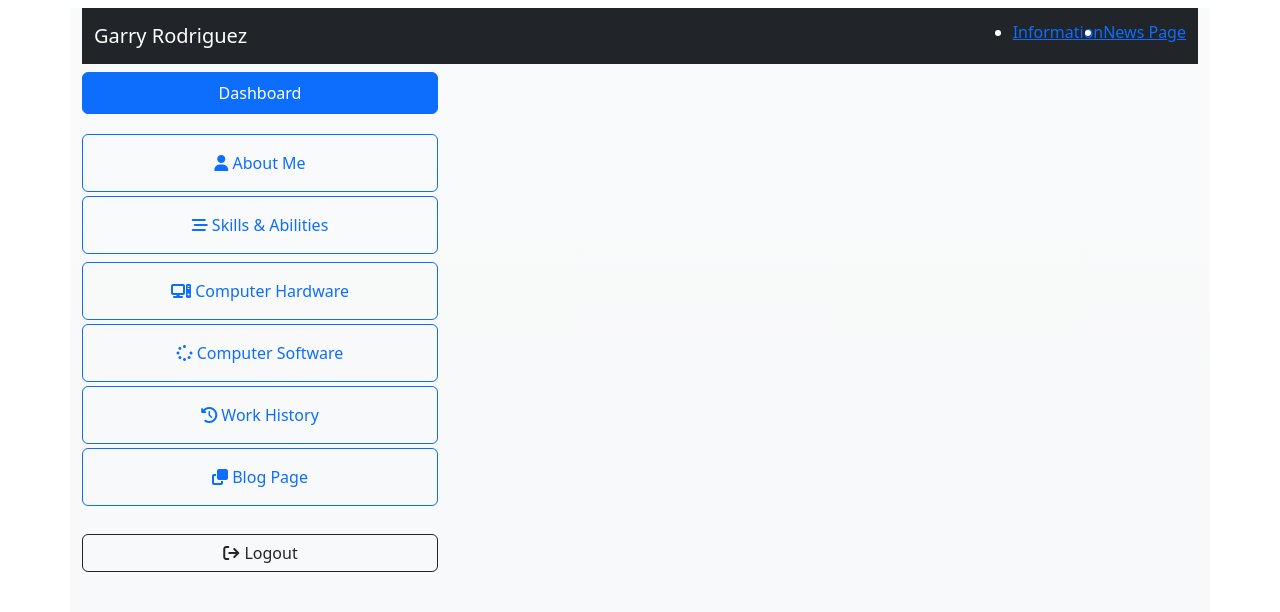
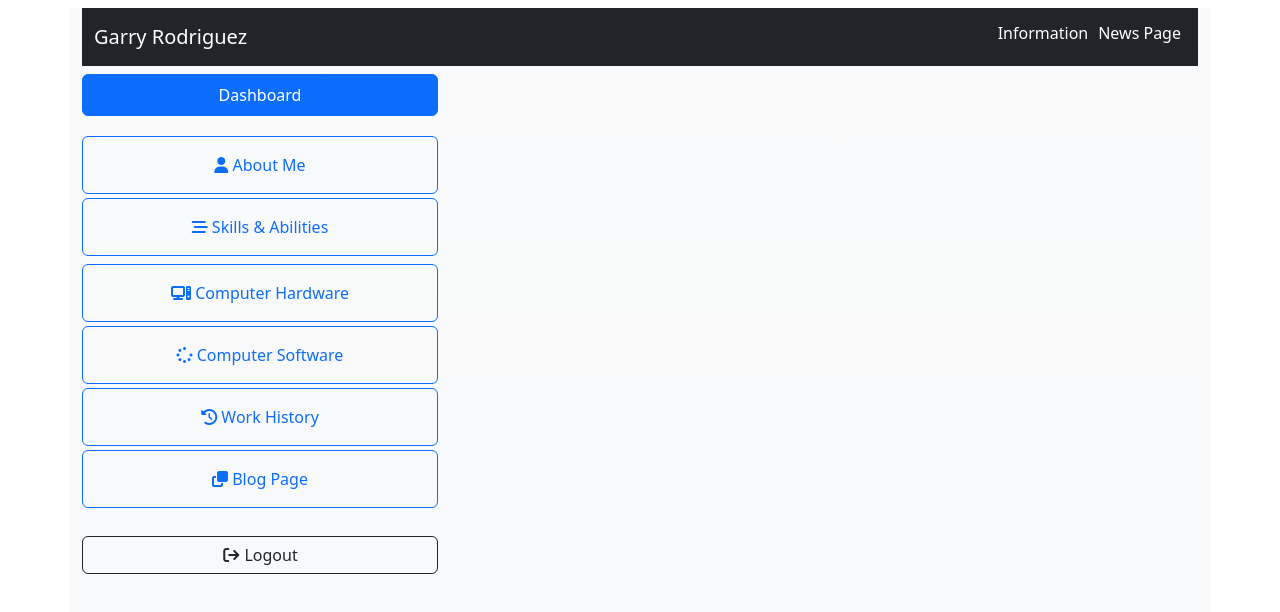
Before and after one commit to garryRodriguez/garryrodriguez.github.io, a plain HTML site: page index.html in a window 1280 px wide. Drawn offline with nearby package versions, Linux system fonts and the light colour scheme.

Commit message:
personal info seconf upload

```diff
--- a/index.html
+++ b/index.html
@@ -10,6 +10,14 @@
     <style>
         .upwork{
             text-decoration: none;
+        }
+        nav ul li{
+            list-style-type: none;
+            padding: 5px;
+        }
+        nav ul li a{
+            text-decoration: none;
+            color: #fff;
         }
     </style>
 </head>
@@ -52,7 +60,7 @@
                     <a href="index.html" class="btn btn-outline-dark mt-1 mb-1"><i class="fa-solid fa-arrow-right-from-bracket"></i> Logout</a>
                 </div>
             </div>
-            <div class="col-sm-4">
+            <div class="col-sm">
                 <div class="collapse mt-5" id="about-me">
                     <div class="bg-light">
                         <div class="card">
```
